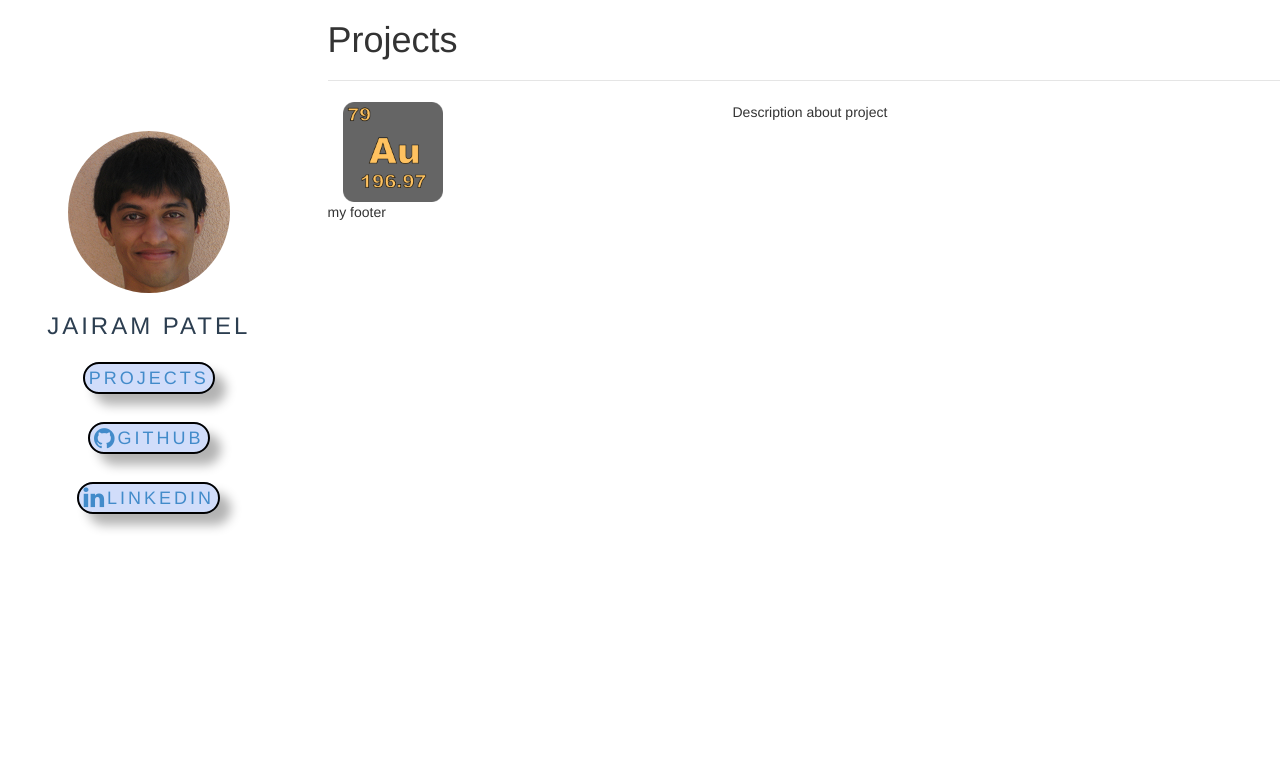
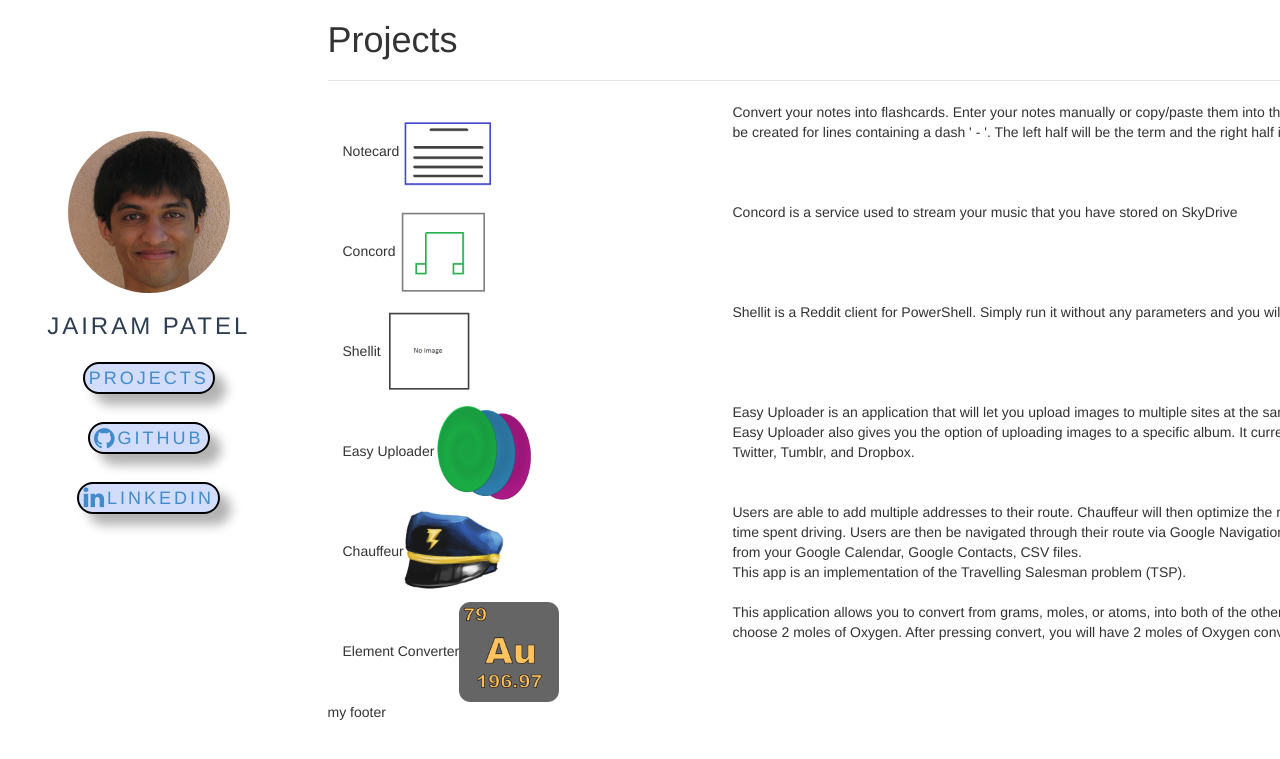
Before and after one commit to jairampatel/jairampatel.github.io, a Jekyll site: the page built from projects.html, in a window 1280 px wide. Shown: the top 759 px of the page. Built offline with Jekyll 4.4.1, drawn with Linux system fonts in a browser that asks for light colours; nearby versions of some CDN libraries.

Commit message:
projects

```diff
--- a/projects.html
+++ b/projects.html
@@ -5,7 +5,29 @@ title: Projects
 
 <div class="container">
 	<div class="row">
-		<div class="col-md-4"><img src="/assets/images/elementConverter.png" width="100" height="100"></img></div>
-  		<div class="col-md-8">Description about project</div>
+		<div class="col-md-4">Notecard<img src="/assets/images/notecard.png" width="100" height="100"></img></div>
+  		<div class="col-md-8">Convert your notes into flashcards. Enter your notes manually or copy/paste them into the text box field. Flashcards will be created for lines containing a dash ' - '. The left half will be the term and the right half is the definition.</div>
+	</div>
+	<div class="row">
+		<div class="col-md-4">Concord<img src="/assets/images/concord.png" width="100" height="100"></img></div>
+  		<div class="col-md-8">Concord is a service used to stream your music that you have stored on SkyDrive</div>
+	</div>
+	<div class="row">
+		<div class="col-md-4">Shellit<img src="/assets/images/noImage.png" width="100" height="100"></img></div>
+  		<div class="col-md-8">Shellit is a Reddit client for PowerShell. Simply run it without any parameters and you will be prompted to login (optional).</div>
+	</div>
+	<div class="row">
+		<div class="col-md-4">Easy Uploader<img src="/assets/images/easyUploader.png" width="100" height="100"></img></div>
+  		<div class="col-md-8">Easy Uploader is an application that will let you upload images to multiple sites at the same time.<br>
+Easy Uploader also gives you the option of uploading images to a specific album. It currently supports Facebook, Imgur, Twitter, Tumblr, and Dropbox.</div>
+	</div>
+	<div class="row">
+		<div class="col-md-4">Chauffeur<img src="/assets/images/chauffeur.png" width="100" height="100"></img></div>
+  		<div class="col-md-8">Users are able to add multiple addresses to their route. Chauffeur will then optimize the route to minimize the amount of time spent driving. Users are then be navigated through their route via Google Navigation. You can import addresses from your Google Calendar, Google Contacts, CSV files.
+		<br>This app is an implementation of the Travelling Salesman problem (TSP).</div>
+	</div>
+	<div class="row">
+		<div class="col-md-4">Element Converter<img src="/assets/images/elementConverter.png" width="100" height="100"></img></div>
+  		<div class="col-md-8">This application allows you to convert from grams, moles, or atoms, into both of the other two. For example: you can choose 2 moles of Oxygen. After pressing convert, you will have 2 moles of Oxygen converted in grams and atoms.</div>
 	</div>
 </div>
```
Also changed, not shown: assets/images/concord.png (added), assets/images/noImage.png (added), assets/images/notecard.png.
